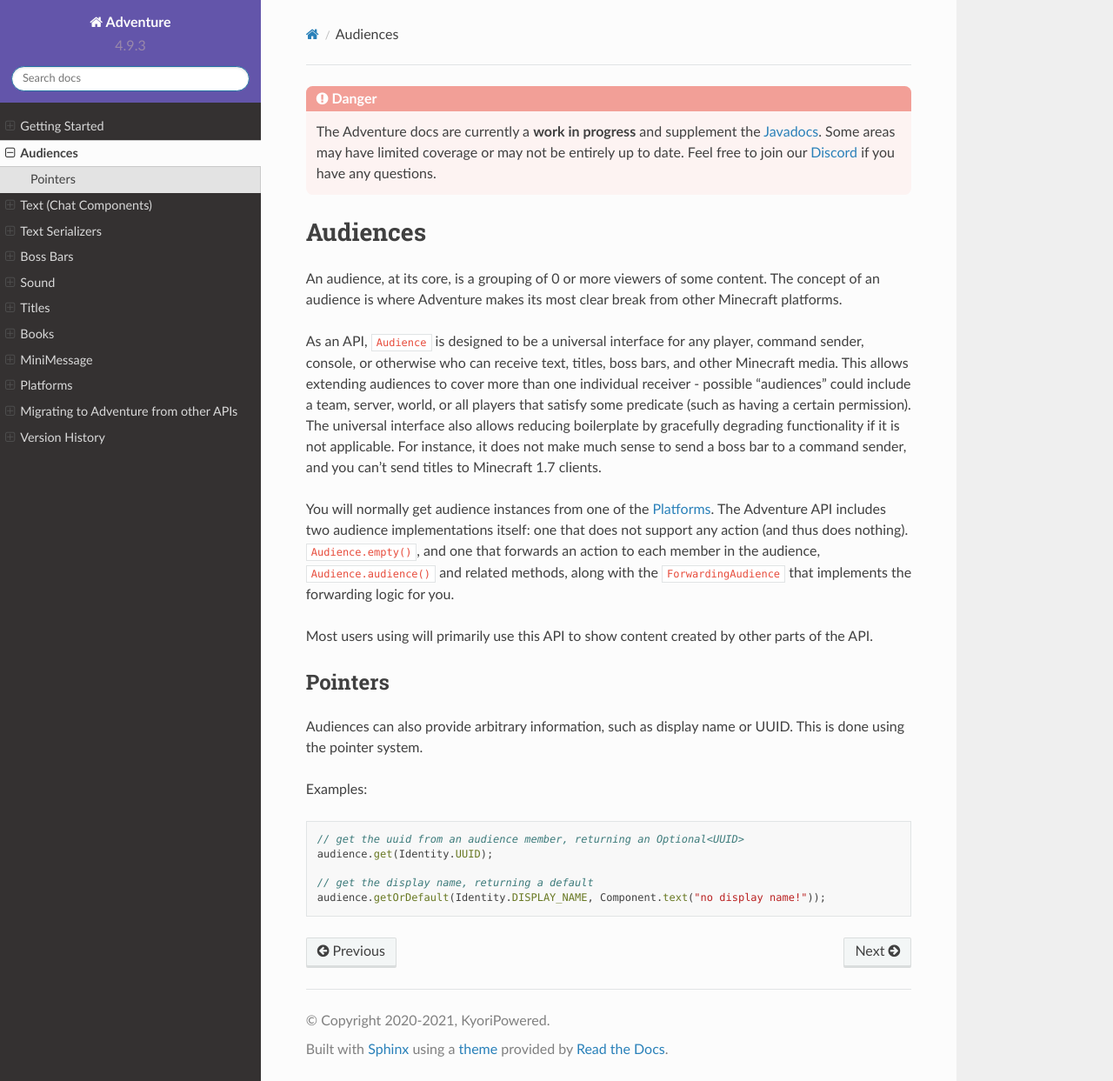
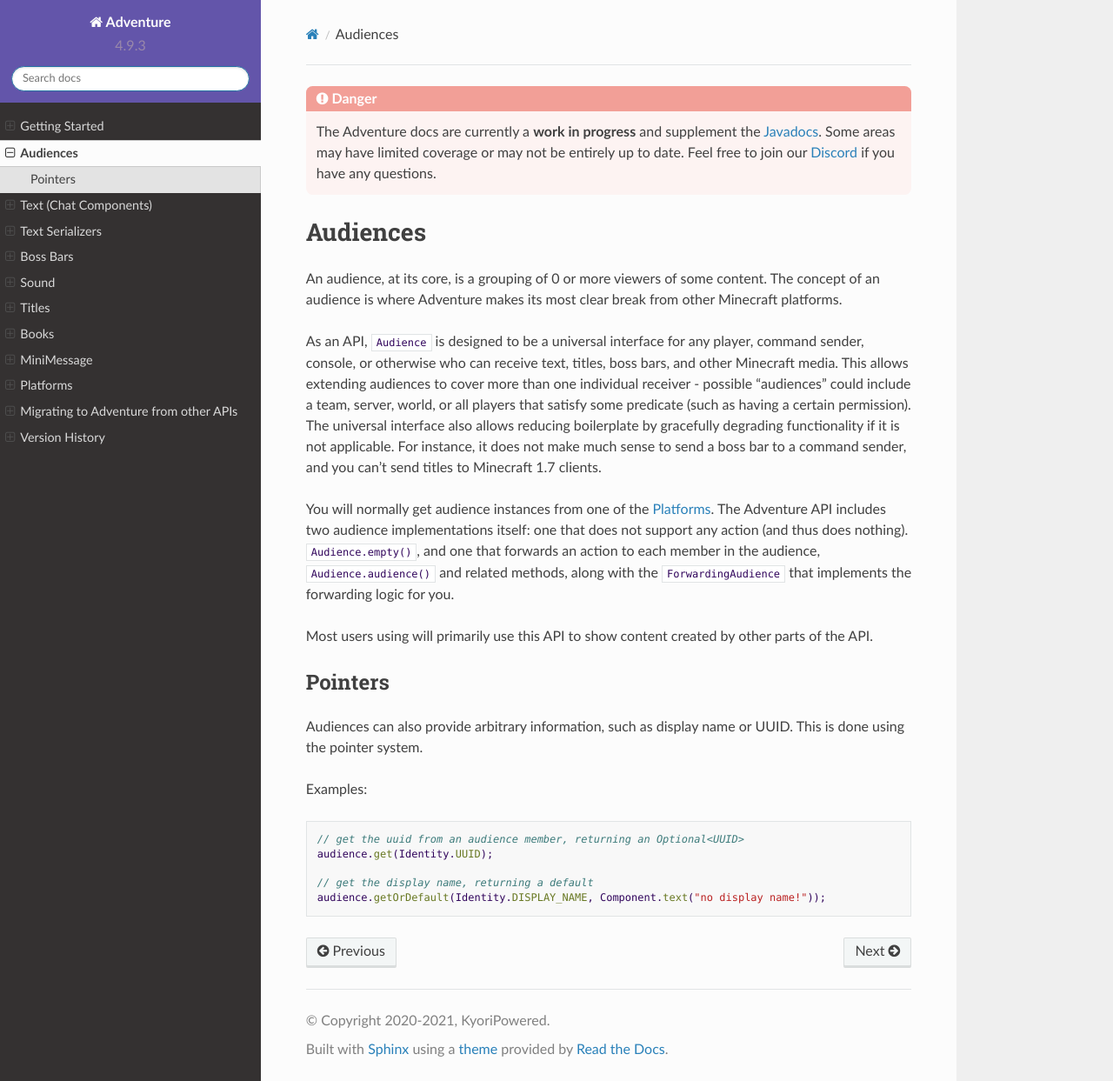
Before and after one commit to KyoriPowered/adventure-docs, a Sphinx documentation site: the page built from source/audiences.rst, in a window 1280 px wide and 1243 px high. Shown: the whole window at 87% size. Built offline with Sphinx 7.4.7 and the Read the Docs theme 2.0.0, drawn with Linux system fonts in a browser that asks for light colours.

Commit message:
Update stylesheet for syntax highlighting

```diff
--- a/source/_ext/minimessage_hl/lexer.py
+++ b/source/_ext/minimessage_hl/lexer.py
@@ -27,6 +27,13 @@ from pygments.token import *
 __all__ = ['MiniMessageLexer']
 
 class MiniMessageLexer(RegexLexer):
+    """
+    A basic implementation of something resembling the MiniMessage language.
+
+    The behavior when encountering invalid tags differs greatly from the real
+    MiniMessage parser, but it's good enough for now for the examples
+    in the documentation.
+    """
     name = 'MiniMessage component'
     aliases = ['minimessage', 'mm']
     filenames = []
--- a/source/_static/css/kyori.css
+++ b/source/_static/css/kyori.css
@@ -8,6 +8,14 @@
 
 .wy-side-nav-search > div.version {
     color: #9988aa;
+}
+
+.rst-content code.literal, .rst-content tt {
+    color: #31055c;
+}
+
+.rst-content .highlight {
+    color: #31055c;
 }
 
 /* links (TODO: sidebar links should be a different colour -- but are standardized*/
```
